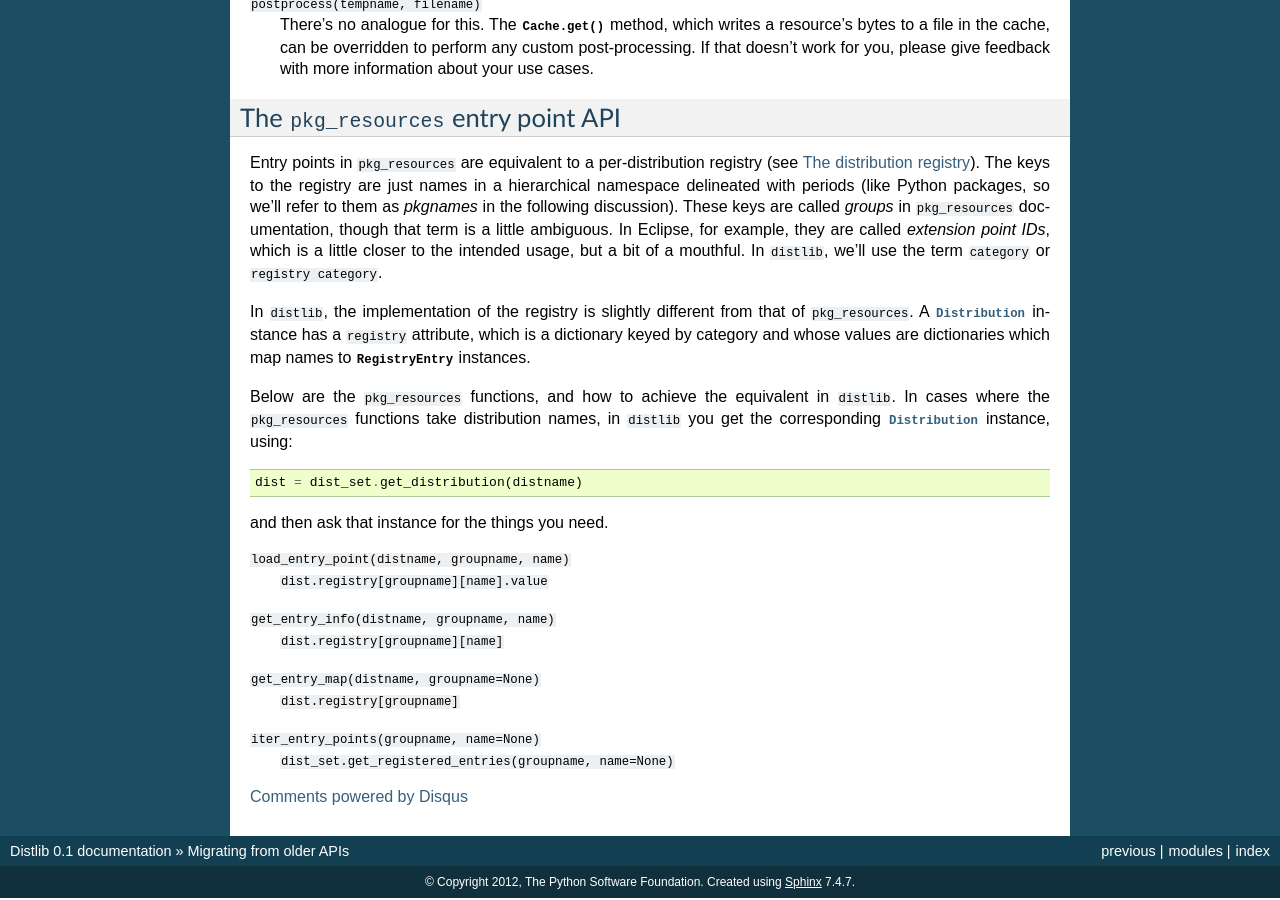
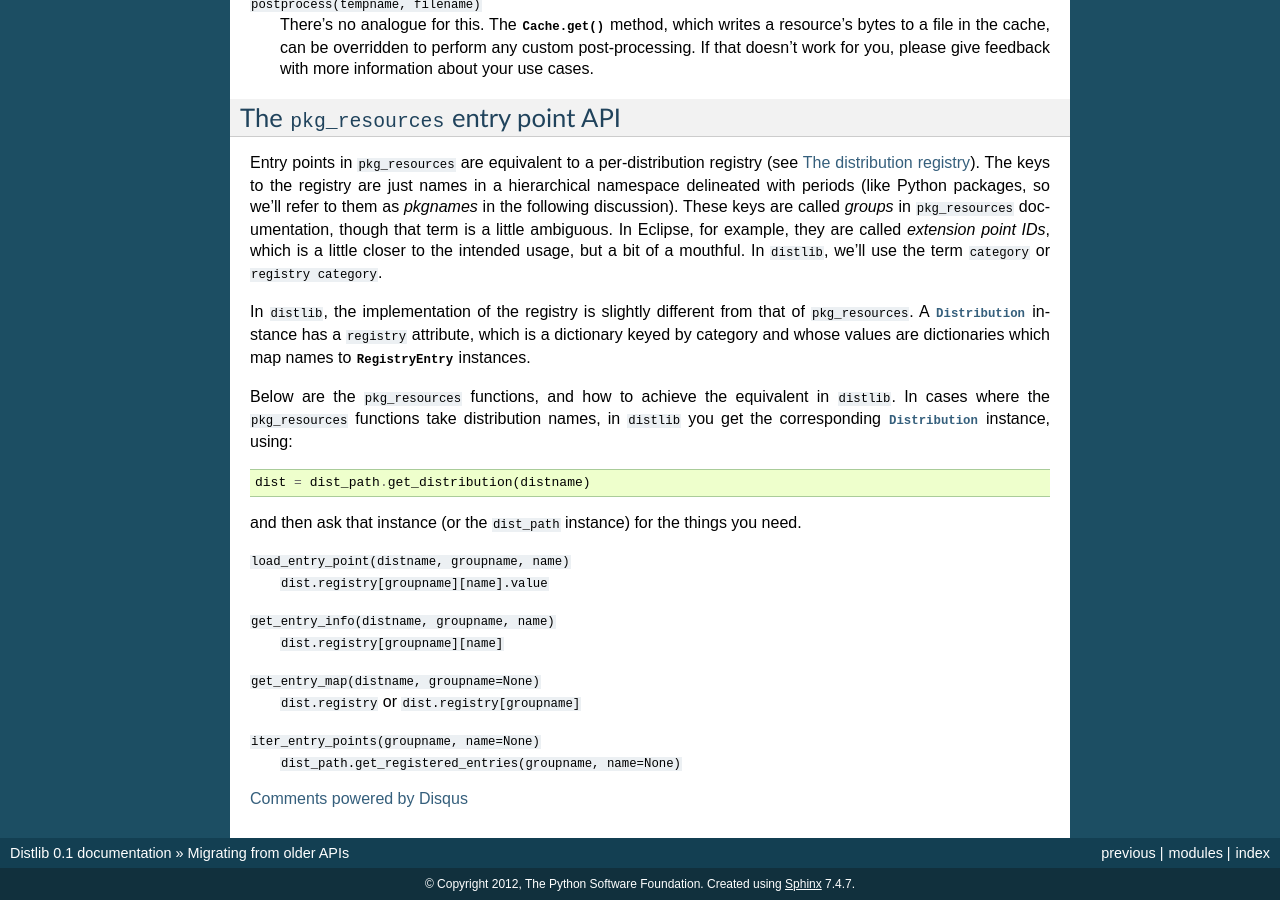
Before and after one commit to dstufft/distlib, a Sphinx documentation site: the page built from docs/migration.rst, in a window 1280 px wide and 900 px high, scrolled down 1367 px. Built offline with Sphinx 7.4.7, drawn with Linux system fonts in a browser that asks for light colours; formulas are drawn with MathJax 3; comment, search, counter and statistics services are not loaded.

Commit message:
Updated migration documentation.

```diff
--- a/docs/migration.rst
+++ b/docs/migration.rst
@@ -100,9 +100,10 @@ in ``distlib``. In cases where the ``pkg_resources`` functions take
 distribution names, in ``distlib`` you get the corresponding
 :class:`Distribution` instance, using::
 
-    dist = dist_set.get_distribution(distname)
+    dist = dist_path.get_distribution(distname)
 
-and then ask that instance for the things you need.
+and then ask that instance (or the ``dist_path`` instance) for the things you
+need.
 
 ``load_entry_point(distname, groupname, name)``
     ``dist.registry[groupname][name].value``
@@ -111,7 +112,7 @@ and then ask that instance for the things you need.
     ``dist.registry[groupname][name]``
 
 ``get_entry_map(distname, groupname=None)``
-    ``dist.registry[groupname]``
+    ``dist.registry`` or ``dist.registry[groupname]``
 
 ``iter_entry_points(groupname, name=None)``
-    ``dist_set.get_registered_entries(groupname, name=None)``
+    ``dist_path.get_registered_entries(groupname, name=None)``
```
